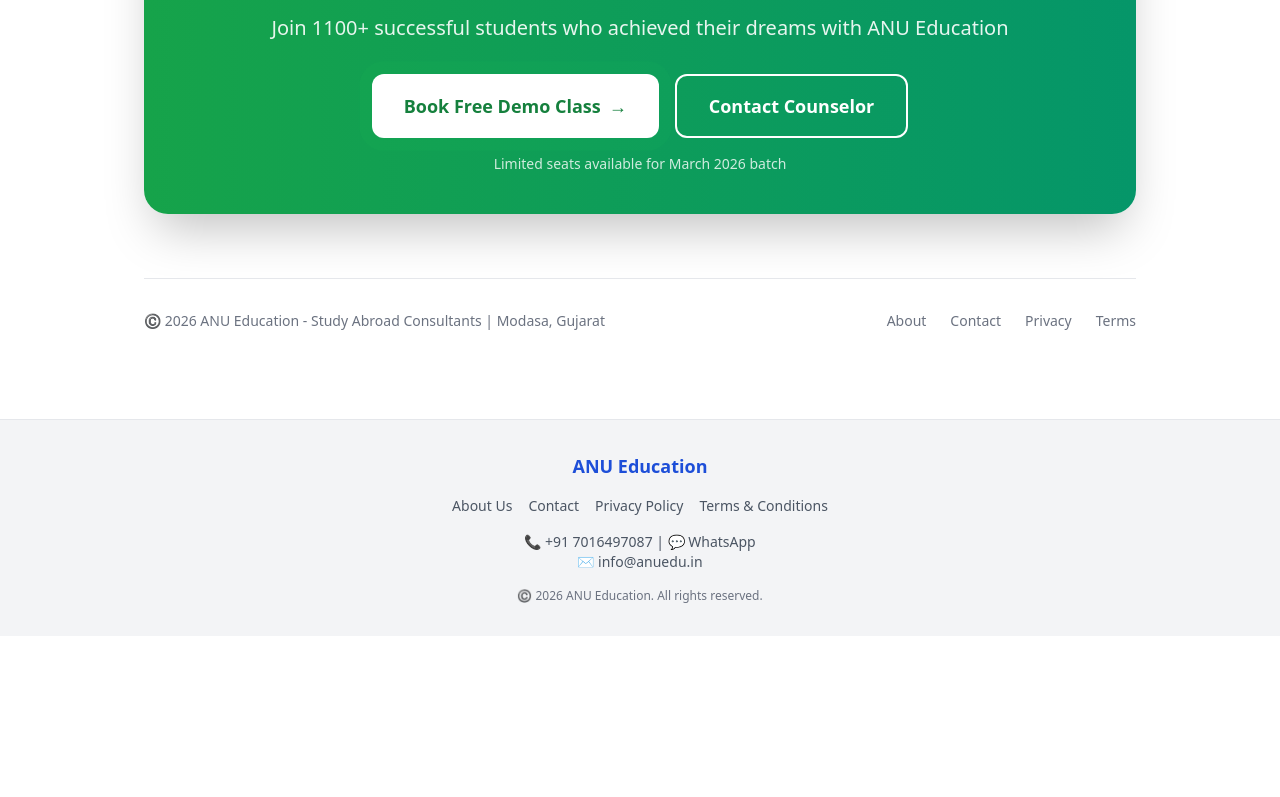
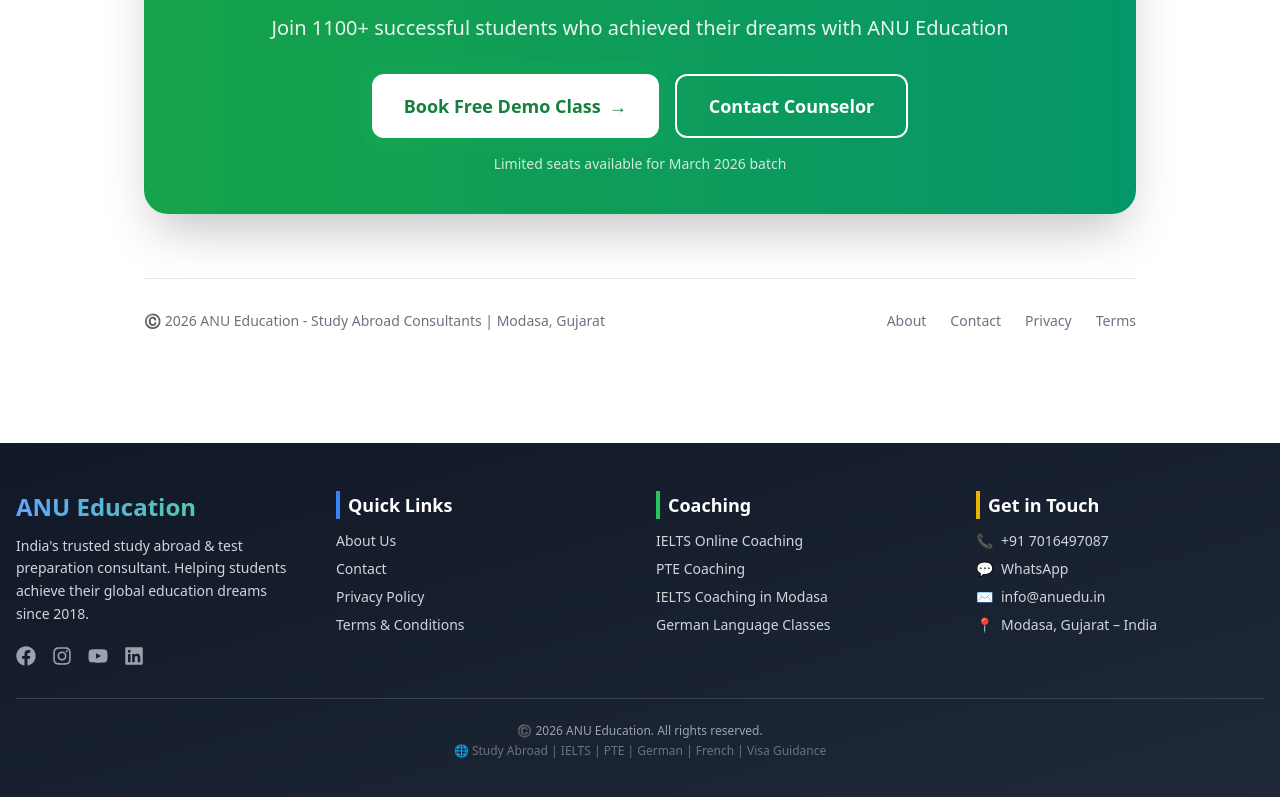
Before and after one commit to shailendra9897/anu-education, a Next.js app: page / in a window 1280 px wide. Shown: the part 4419-5216 px from the top of the page. Before the commit the page ends 5055 px from the top, so only its background shows below. Built offline with nearby package versions, Linux system fonts and the light colour scheme.

Commit message:
Update Footer

```diff
--- a/components/Footer.tsx
+++ b/components/Footer.tsx
@@ -1,55 +1,92 @@
 import Link from "next/link";
+import { FaFacebook, FaInstagram, FaYoutube, FaLinkedin } from "react-icons/fa";
 
 export function Footer() {
   return (
-    <footer className="bg-gray-100 border-t mt-10">
-      <div className="max-w-7xl mx-auto px-4 py-8 text-center space-y-4">
+    <footer className="bg-gradient-to-br from-gray-900 to-gray-800 text-white mt-16">
+      <div className="max-w-7xl mx-auto px-4 py-12">
+        <div className="grid grid-cols-1 md:grid-cols-4 gap-8">
 
-        {/* Brand */}
-        <p className="text-lg font-semibold text-blue-700">
-          ANU Education
-        </p>
+          {/* Brand Column */}
+          <div className="space-y-3">
+            <h3 className="text-2xl font-bold bg-gradient-to-r from-blue-400 to-green-400 bg-clip-text text-transparent">
+              ANU Education
+            </h3>
+            <p className="text-sm text-gray-300 leading-relaxed">
+              India's trusted study abroad & test preparation consultant.
+              Helping students achieve their global education dreams since 2018.
+            </p>
+            <div className="flex space-x-4 pt-2">
+              <a href="#" className="text-gray-400 hover:text-blue-400 transition">
+                <FaFacebook size={20} />
+              </a>
+              <a href="#" className="text-gray-400 hover:text-pink-500 transition">
+                <FaInstagram size={20} />
+              </a>
+              <a href="#" className="text-gray-400 hover:text-red-600 transition">
+                <FaYoutube size={20} />
+              </a>
+              <a href="#" className="text-gray-400 hover:text-blue-500 transition">
+                <FaLinkedin size={20} />
+              </a>
+            </div>
+          </div>
 
-        {/* Quick Links */}
-        <div className="flex flex-wrap justify-center gap-4 text-sm text-gray-600">
-          <Link href="/about" className="hover:text-blue-600">
-            About Us
-          </Link>
-          <Link href="/contact" className="hover:text-blue-600">
-            Contact
-          </Link>
-          <Link href="/privacy-policy" className="hover:text-blue-600">
-            Privacy Policy
-          </Link>
-          <Link href="/terms-and-conditions" className="hover:text-blue-600">
-            Terms & Conditions
-          </Link>
+          {/* Quick Links */}
+          <div>
+            <h4 className="font-semibold text-lg mb-3 border-l-4 border-blue-500 pl-2">Quick Links</h4>
+            <ul className="space-y-2 text-sm">
+              <li><Link href="/about" className="text-gray-300 hover:text-white hover:underline">About Us</Link></li>
+              <li><Link href="/contact" className="text-gray-300 hover:text-white hover:underline">Contact</Link></li>
+              <li><Link href="/privacy-policy" className="text-gray-300 hover:text-white hover:underline">Privacy Policy</Link></li>
+              <li><Link href="/terms-and-conditions" className="text-gray-300 hover:text-white hover:underline">Terms & Conditions</Link></li>
+            </ul>
+          </div>
+
+          {/* Coaching Services */}
+          <div>
+            <h4 className="font-semibold text-lg mb-3 border-l-4 border-green-500 pl-2">Coaching</h4>
+            <ul className="space-y-2 text-sm">
+              <li><Link href="/test-prep/ielts-online" className="text-gray-300 hover:text-white hover:underline">IELTS Online Coaching</Link></li>
+              <li><Link href="/test-prep/pte" className="text-gray-300 hover:text-white hover:underline">PTE Coaching</Link></li>
+              <li><Link href="/test-prep/ielts-coaching-modasa" className="text-gray-300 hover:text-white hover:underline">IELTS Coaching in Modasa</Link></li>
+              <li><Link href="/test-prep/german" className="text-gray-300 hover:text-white hover:underline">German Language Classes</Link></li>
+            </ul>
+          </div>
+
+          {/* Contact Info */}
+          <div>
+            <h4 className="font-semibold text-lg mb-3 border-l-4 border-yellow-500 pl-2">Get in Touch</h4>
+            <ul className="space-y-2 text-sm text-gray-300">
+              <li className="flex items-center gap-2">
+                <span>📞</span>
+                <a href="tel:+917016497087" className="hover:text-white">+91 7016497087</a>
+              </li>
+              <li className="flex items-center gap-2">
+                <span>💬</span>
+                <a href="https://wa.me/919428186817" target="_blank" className="hover:text-green-400">WhatsApp</a>
+              </li>
+              <li className="flex items-center gap-2">
+                <span>✉️</span>
+                <a href="mailto:info@anuedu.in" className="hover:text-white">info@anuedu.in</a>
+              </li>
+              <li className="flex items-start gap-2">
+                <span>📍</span>
+                <span>Modasa, Gujarat – India</span>
+              </li>
+            </ul>
+          </div>
         </div>
 
-        {/* Contact Info */}
-        <div className="text-sm text-gray-600">
-          <p>
-            📞 <a href="tel:+917016497087" className="hover:text-blue-600">+91 7016497087</a>
-            {" | "}
-            💬 <a
-              href="https://wa.me/919428186817"
-              target="_blank"
-              className="hover:text-green-600"
-            >
-              WhatsApp
-            </a>
+        {/* Bottom Bar */}
+        <div className="border-t border-gray-700 mt-8 pt-6 text-center">
+          <p className="text-xs text-gray-400">
+            ©️ {new Date().getFullYear()} ANU Education. All rights reserved.
           </p>
-          <p>
-            ✉️ <a href="mailto:info@anuedu.in" className="hover:text-blue-600">
-              info@anuedu.in
-            </a>
+          <p className="text-xs text-gray-500 mt-1">
+            🌐 Study Abroad | IELTS | PTE | German | French | Visa Guidance
           </p>
         </div>
-
-        {/* Copyright */}
-        <p className="text-xs text-gray-500">
-          ©️ {new Date().getFullYear()} ANU Education. All rights reserved.
-        </p>
       </div>
     </footer>
   );
--- a/package.json
+++ b/package.json
@@ -20,6 +20,7 @@
     "react": "18.2.0",
     "react-dom": "18.2.0",
     "react-hot-toast": "^2.5.2",
+    "react-icons": "^5.6.0",
     "run": "^1.5.0",
     "start": "^5.1.0"
   },
```
Also changed, not shown: 1 other file (tests, documents, lock files or other folders).
